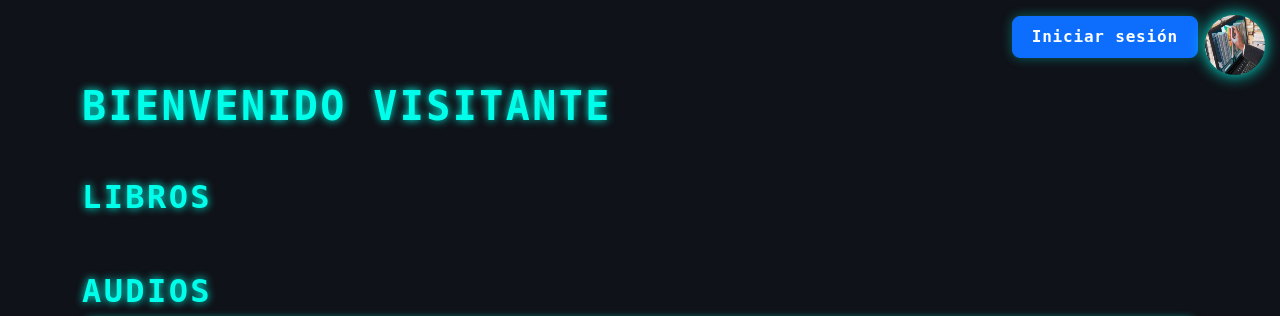
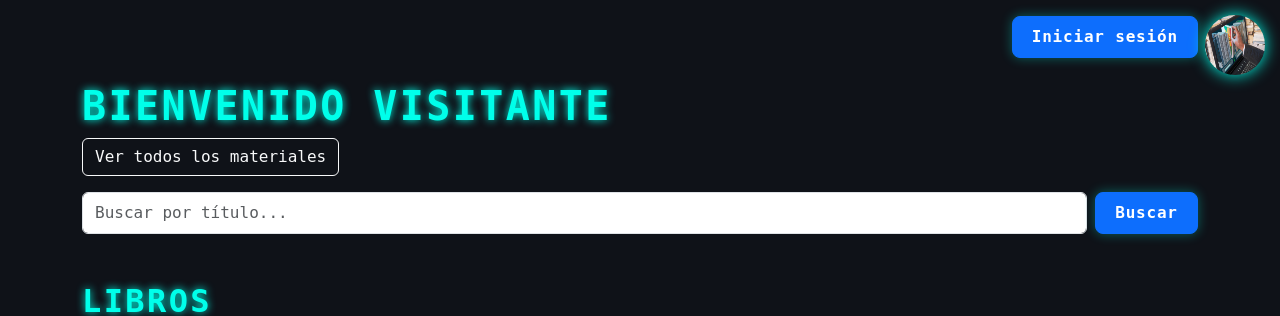
Before and after one commit to DevCadi/BIBLIOTECA, a Flask app: page / in a window 1280 px wide. Shown: the top 316 px of the page. Run offline with Flask 3, Linux system fonts and the light colour scheme.

Commit message:
Buscador uwu

```diff
--- a/run.py
+++ b/run.py
@@ -32,18 +32,24 @@ app.register_blueprint(reporte_controllers.reporte_bp)
 
 @app.route("/")
 def home():
-    from models.material_model import Material  # importa si no lo tienes arriba
+    from models.material_model import Material
+    tipo = request.args.get("tipo")
+    buscar = request.args.get("buscar")  # del buscador
 
-    if 'usuario_tipo' in session:
-        if session['usuario_tipo'].lower() == 'lector':
-            materiales = Material.query.all()
-            return render_template('home_lector.html', materiales=materiales)
-        else:
-            return render_template('dashboard.html')
+    query = Material.query
 
-    # visitante sin sesión
-    materiales = Material.query.all()
-    return render_template('home_lector.html', materiales=materiales)
+    # Filtro por tipo
+    if tipo:
+        query = query.filter(Material.tipo.ilike(f"%{tipo}%"))
+
+    # Filtro por nombre del título
+    if buscar:
+        query = query.filter(Material.titulo.ilike(f"%{buscar}%"))
+
+    materiales = query.all()
+
+    return render_template("home_lector.html", materiales=materiales)
+
 
 def crear_admin_inicial():
     admin_existente = Usuario.query.filter_by(tipo="Admin").first()
--- a/templates/carrera.html
+++ b/templates/carrera.html
@@ -97,8 +97,8 @@
     <div class="logo-container">
       <img src="{{ url_for('static', filename='SISTEMAS.png') }}" alt="Logo de la Carrera" />
     </div>
-    <h1>INGENIERIA DE SISTEMAS</h1>
-    <h2>Area Tecnologica</h2>
+    <h1 align="center">INGENIERIA DE SISTEMAS</h1>
+
     <p align="center">Objetivos</p>
     <p>
 Formar Ingenieros de Sistemas en las áreas de: informática y
--- a/templates/home_lector.html
+++ b/templates/home_lector.html
@@ -123,9 +123,13 @@
       }
       .materiales-grid {
         display: grid;
-        grid-template-columns: repeat(auto-fit,minmax(220px,1fr));
+        grid-template-columns: repeat(auto-fill, minmax(240px, 1fr));
         gap: 1.5rem;
+        width: 100%;
       }
+
+
+
     </style>
 </head>
 <body>
@@ -143,10 +147,29 @@
     </div>
 
     <h1 class="mt-4">Bienvenido{% if 'usuario_nombre' in session %} {{ session.usuario_nombre }}{% else %} visitante{% endif %}</h1>
+    <!-- Sección Materiales -->
 
-    <h2 class="mt-5">Libros</h2>
+    <a href="{{ url_for('home') }}" class="btn btn-outline-light mb-3">Ver todos los materiales</a>
+
+    <!--BUSQUEDA-->
+    <form method="get" class="mb-4 d-flex" role="search">
+      {% if request.args.get('tipo') %}
+        <input type="hidden" name="tipo" value="{{ request.args.get('tipo') }}">
+      {% endif %}
+      <input type="text" name="buscar" class="form-control me-2" placeholder="Buscar por título..." value="{{ request.args.get('buscar', '') }}">
+      <button class="btn btn-primary" type="submit">Buscar</button>
+    </form>
+
+
+    <h2 class="mt-5">
+  <a href="{{ url_for('home', tipo='libro') }}" style="text-decoration: none; color: #00ffea;">
+    Libros
+  </a>
+</h2>
+
     <div class="materiales-grid">
-      {% for m in materiales if m.tipo == 'Libro' %}
+      {% for m in materiales %}
+        {% if m.tipo.lower() == 'libro' %}
           <div class="material-card shadow">
             <img src="{{ url_for('static', filename='pages.jpeg') }}" alt="{{ m.titulo }}" class="material-img" />
             <div class="material-body">
@@ -157,12 +180,20 @@
               <div class="material-status">{{ m.estado }}</div>
             </div>
           </div>
+        {% endif %}
       {% endfor %}
     </div>
 
-    <h2 class="mt-5">Audios</h2>
+
+    <h2 class="mt-5">
+  <a href="{{ url_for('home', tipo='audio') }}" style="text-decoration: none; color: #00ffea;">
+    Audios
+  </a>
+</h2>
+
     <div class="materiales-grid">
-      {% for m in materiales if m.tipo == 'Audio' %}
+      {% for m in materiales %}
+        {% if m.tipo.lower() == 'audio' %}
           <div class="material-card shadow">
             <img src="{{ url_for('static', filename='audio.jpeg') }}" alt="{{ m.titulo }}" class="material-img" />
             <div class="material-body">
@@ -173,12 +204,19 @@
               <div class="material-status">{{ m.estado }}</div>
             </div>
           </div>
+        {% endif %}
       {% endfor %}
     </div>
 
-    <h2 class="mt-5">Videos</h2>
+    <h2 class="mt-5">
+  <a href="{{ url_for('home', tipo='video') }}" style="text-decoration: none; color: #00ffea;">
+    Videos
+  </a>
+</h2>
+
     <div class="materiales-grid">
-      {% for m in materiales if m.tipo == 'Video' %}
+      {% for m in materiales %}
+        {% if m.tipo.lower() == 'video' %}
           <div class="material-card shadow">
             <img src="{{ url_for('static', filename='video.jpeg') }}" alt="{{ m.titulo }}" class="material-img" />
             <div class="material-body">
@@ -189,12 +227,21 @@
               <div class="material-status">{{ m.estado }}</div>
             </div>
           </div>
+        {% endif %}
       {% endfor %}
     </div>
 
-    <h2 class="mt-5">Proyectos Académicos</h2>
+
+        <!-- Sección Proyectos Académicos -->
+    <h2 class="mt-5">
+  <a href="{{ url_for('home', tipo='proyecto') }}" style="text-decoration: none; color: #00ffea;">
+    Proyectos Académicos
+  </a>
+</h2>
+
     <div class="materiales-grid">
-      {% for m in materiales if m.tipo == 'Proyecto Académico' %}
+      {% for m in materiales %}
+        {% if 'proyecto' in m.tipo.lower() or 'tesis' in m.tipo.lower() %}
           <div class="material-card shadow">
             <img src="{{ url_for('static', filename='proyecto.jpeg') }}" alt="{{ m.titulo }}" class="material-img" />
             <div class="material-body">
@@ -205,8 +252,8 @@
               <div class="material-status">{{ m.estado }}</div>
             </div>
           </div>
+        {% endif %}
       {% endfor %}
-    </div>
     </div>
 
   <footer>
```
Lines whose indentation alone changed are shown as unchanged.
